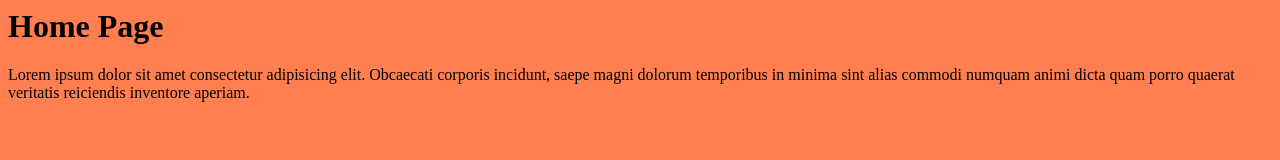
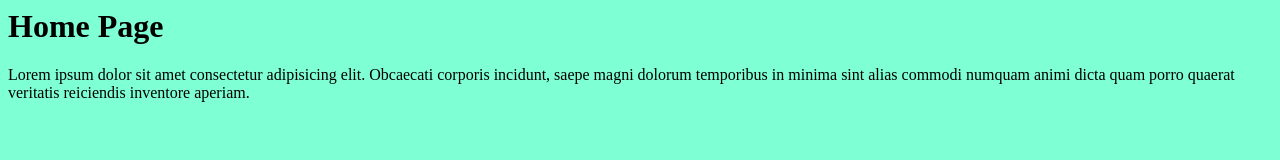
Before and after one commit to ant957/git-workshop, a plain HTML site: page index.html in a window 1280 px wide. Drawn offline with Linux system fonts and the light colour scheme.

Commit message:
Edit website background from orange to aquamarine

```diff
--- a/css/style.css
+++ b/css/style.css
@@ -1,3 +1,3 @@
 body {
-    background-color: coral;
+    background-color: aquamarine;
 }
```
